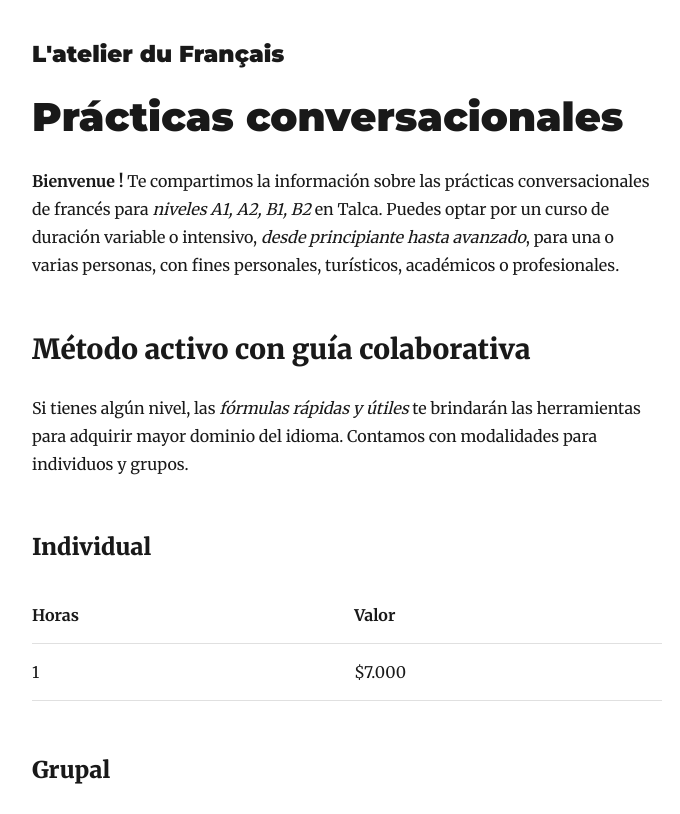
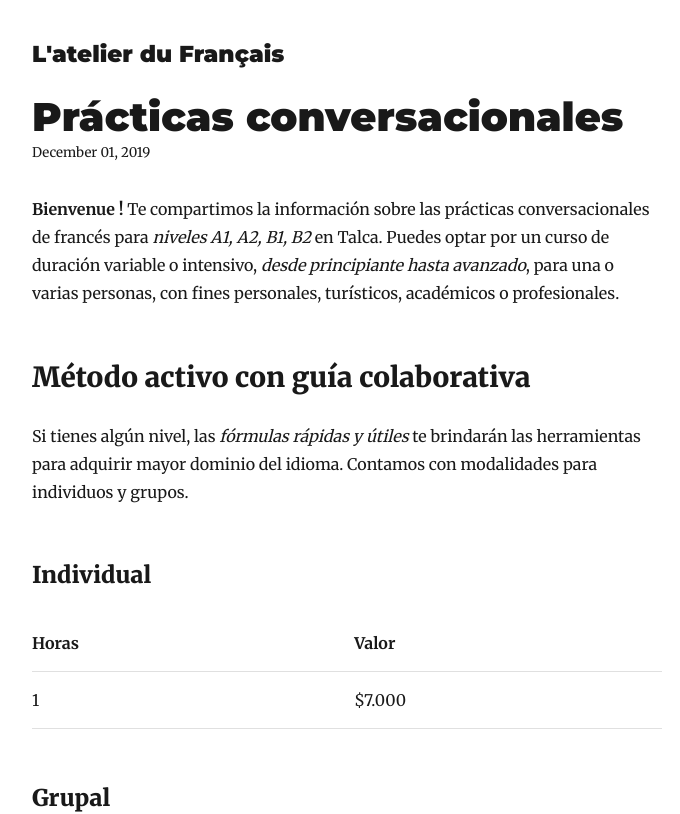
Before and after one commit to marcelavaldes/latelierdufrancais, a Gatsby site: page /conversacional/ in a window 1280 px wide. Shown: the top 814 px of the page, without its empty margins (293-973 px from the left). Built offline with nearby package versions, Linux system fonts and the light colour scheme; Gatsby itself is replaced by a stand-in of ours; some packages are replaced by stand-ins of ours.

Commit message:
corregir fechas de los post

```diff
--- a/content/blog/conversacional/index.md
+++ b/content/blog/conversacional/index.md
@@ -1,5 +1,6 @@
 ---
 title: Prácticas conversacionales
+date: "2019-12-01T22:12:03.284Z"
 description: Practiquemos el idioma hablando en francés
 ---
 
--- a/content/blog/online/index.md
+++ b/content/blog/online/index.md
@@ -1,5 +1,6 @@
 ---
 title: Lecciones online
+date: "2019-12-01T22:12:03.284Z"
 description: Sesiones flexibles según tus tiempos e intereses
 ---
 
--- a/content/blog/presenciales/index.md
+++ b/content/blog/presenciales/index.md
@@ -1,5 +1,6 @@
 ---
 title: Lecciones presenciales
+date: "2019-12-01T22:12:03.284Z"
 description: Aprende a tu ritmo con clases personalizadas
 ---
 
--- a/content/blog/talleres/index.md
+++ b/content/blog/talleres/index.md
@@ -1,4 +1,5 @@
 ---
 title: Talleres comunitarios
-description: "Actividades multiculturales"
+date: "2019-12-01T22:12:03.284Z"
+description: Actividades multiculturales
 ---
```
